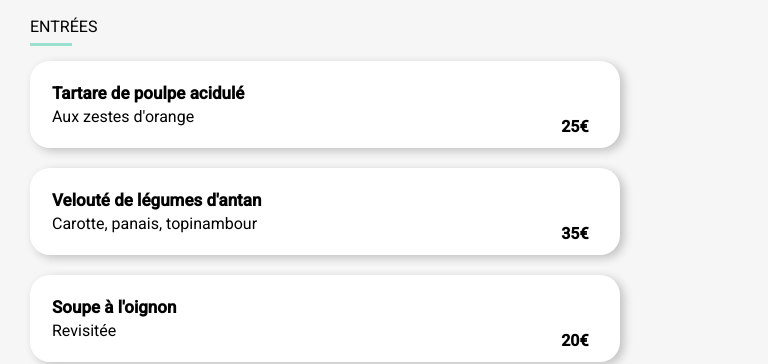
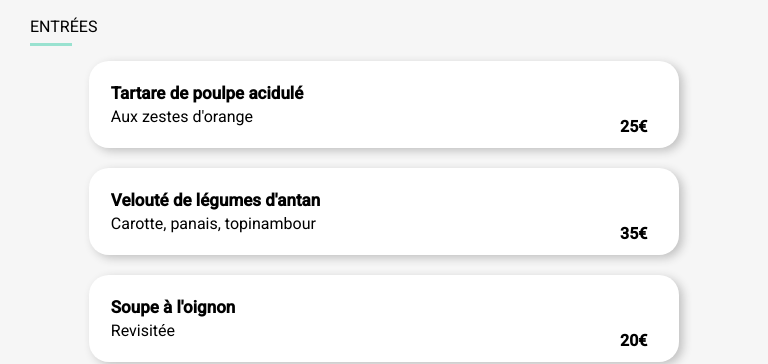
Before and after one commit to Anlp33/OhMyFood, a website: page pages/menu-à_la_française.html in a window 768 px wide. Shown: the part 458-822 px from the top of the page. Drawn offline with Linux system fonts and the light colour scheme; a web font is replaced by a local one.

Commit message:
modif media query pages restaurant

```diff
--- a/scss/Utils/_mediaqueries.scss
+++ b/scss/Utils/_mediaqueries.scss
@@ -19,9 +19,9 @@
     padding: 30px;
   }
   .courses {
+    display: flex;
     flex-wrap: wrap;
-    align-content: space-between;
-    justify-content: space-around;
+    justify-content: center;
 
     &__type {
       display: flex;
```
Also changed, not shown: css/styles.css.
